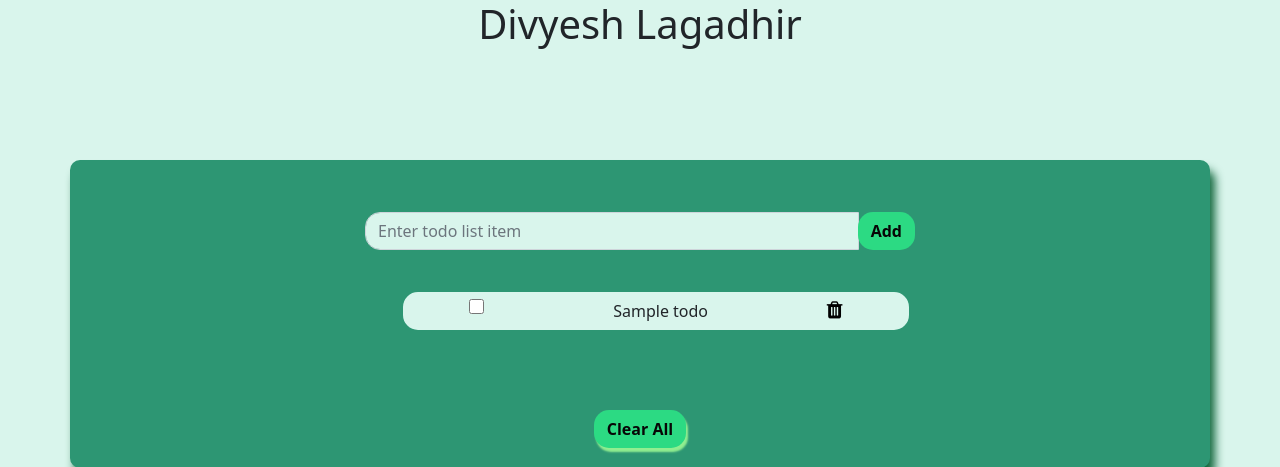
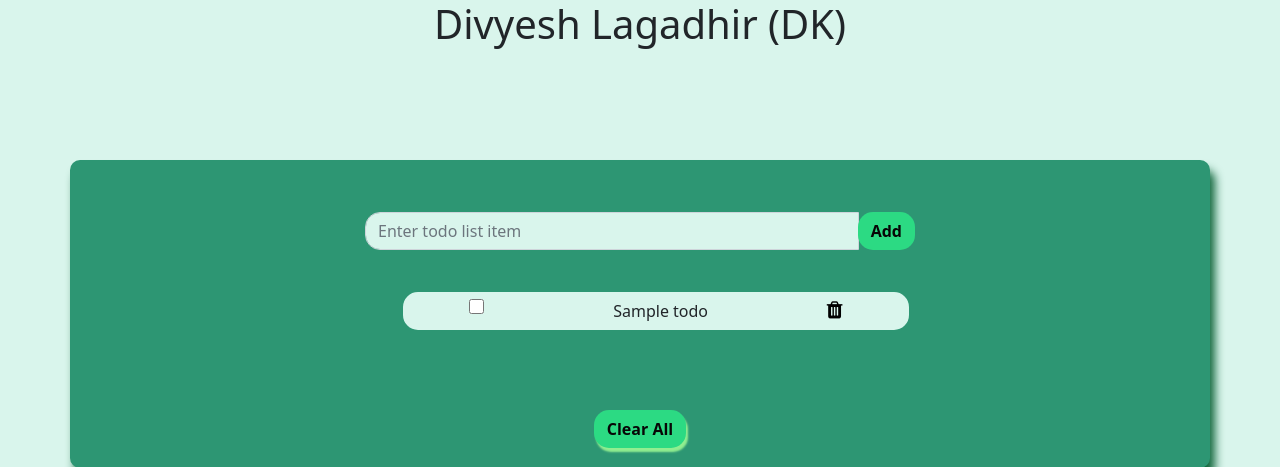
Before and after one commit to divyesh2508/todoapp, a Node server app: page / in a window 1280 px wide. Shown: the top 467 px of the page. Run offline with Node 20, Linux system fonts and the light colour scheme; tables that the repository leaves empty hold one stand-in row (values such as "Sample post"); some libraries are stand-ins or nearby versions.

Commit message:
change in jenkins file

```diff
--- a/views/index.ejs
+++ b/views/index.ejs
@@ -12,7 +12,7 @@
     <title>Node To Do Application</title>
 </head>
 <body>
-    <h1 style="text-align: center;">Divyesh Lagadhir</h1>
+    <h1 style="text-align: center;">Divyesh Lagadhir (DK)</h1>
     <div class="container outer">
         <form id="form" class="col-lg-6 col-8 mx-auto" action="/newtodo" method="POST">
             <div class="input-group">
@@ -27,7 +27,7 @@
             <ul id="list" class="list col-lg-6 col-8 mx-auto">
                 <!-- <li><input type="checkbox" class="checkbox">this is a todo item </li>
                 <li><input type="checkbox" class="checkbox">this is a todo item </li> -->
-                <% for(let i=0; i<todoList.length; i++){ %>
+                <% for(var i=0; i<todoList.length; i++){ %>
                     <li>
                         <input type="checkbox" class="checkbox">
                        <%= todoList[i].name %>
```
Also changed, not shown: 1 other file.
